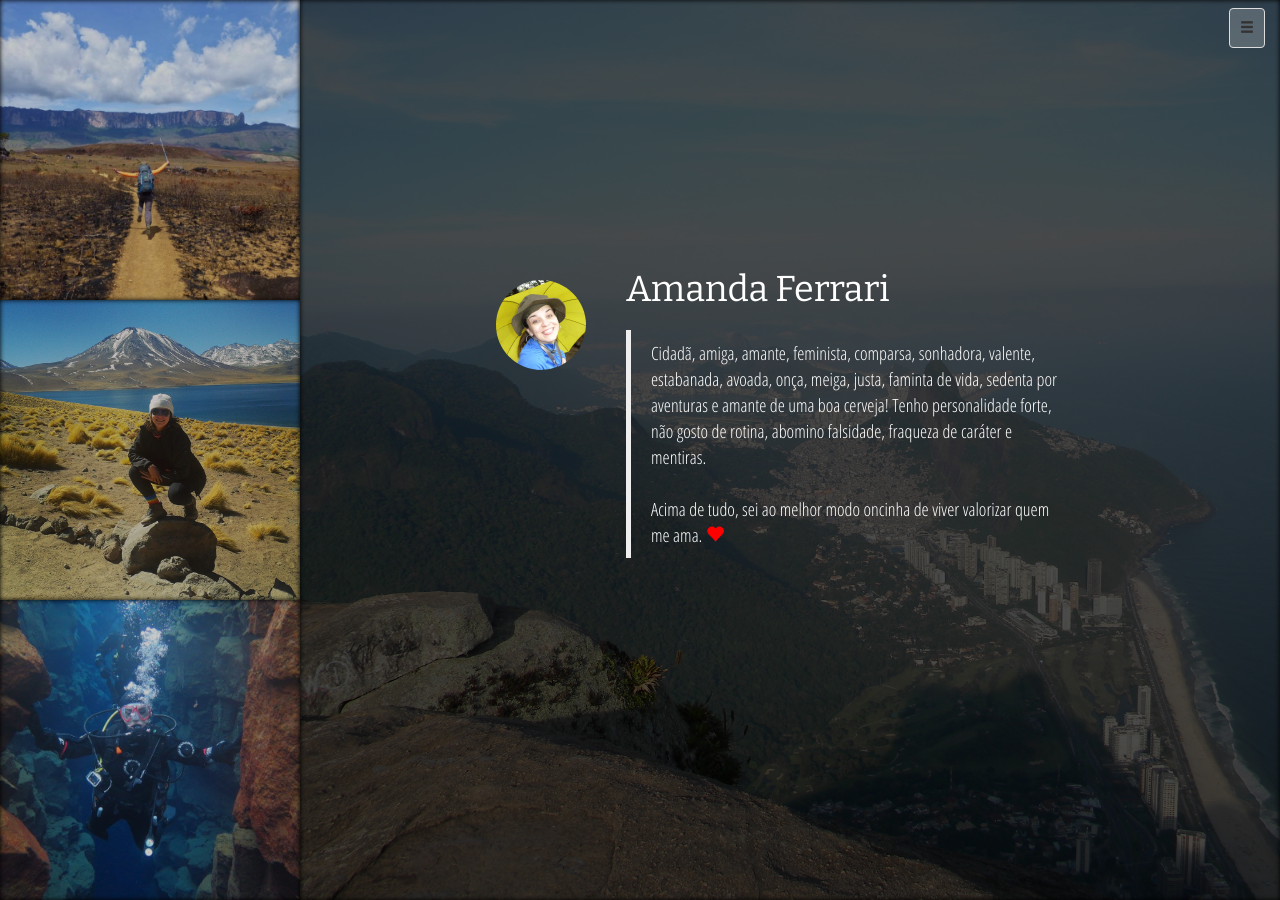
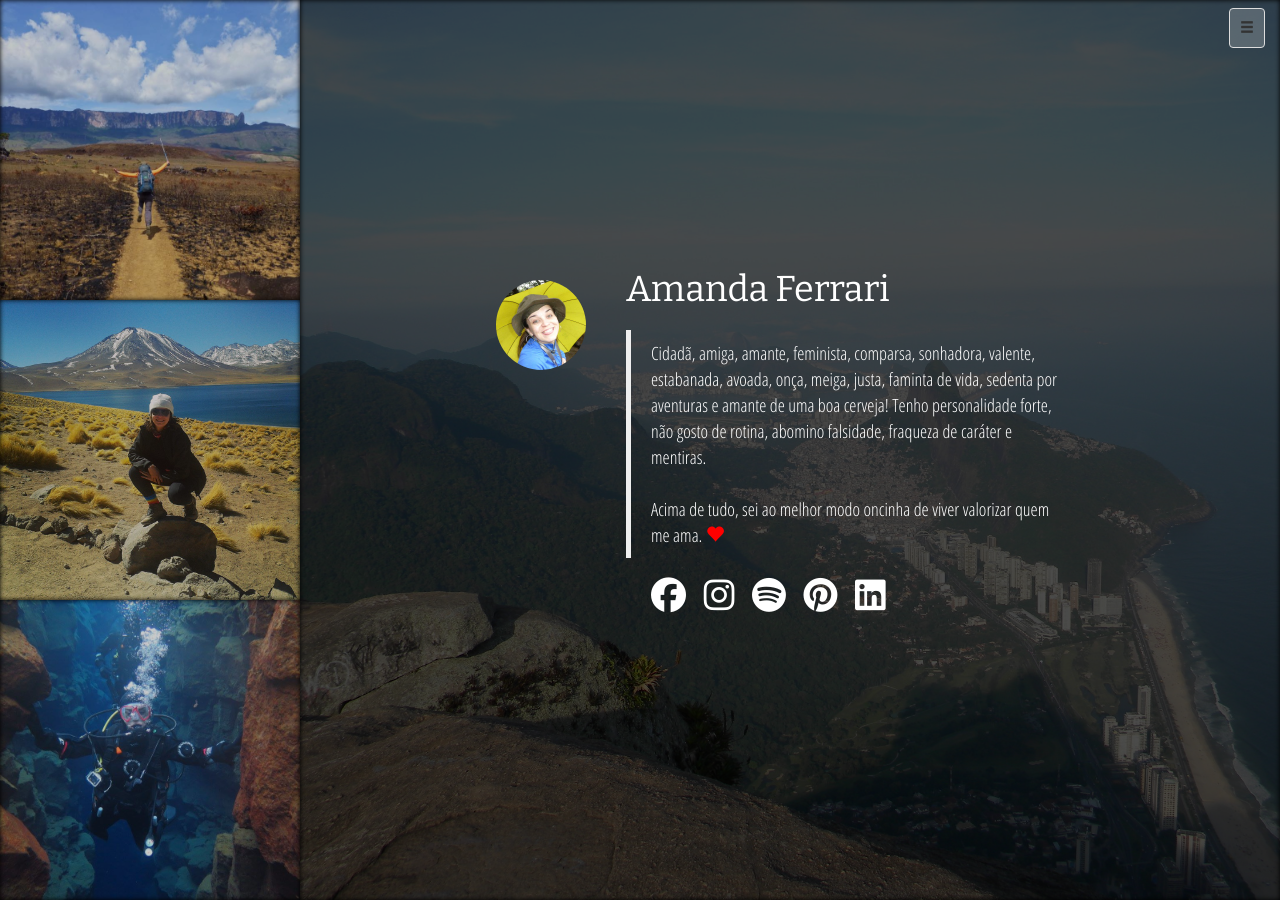
Before and after one commit to amandaferrari/project-grace-marguerite, a Jekyll site: the page built from about/index.html, in a window 1280 px wide. Built offline with Jekyll 4.4.1, drawn with Linux system fonts in a browser that asks for light colours; nearby versions of some CDN libraries; some web fonts are replaced.

Commit message:
Add social icons to about/index.html

```diff
--- a/_layouts/default.html
+++ b/_layouts/default.html
@@ -19,6 +19,7 @@
 	<![endif]-->
 	<script src="https://ajax.googleapis.com/ajax/libs/jquery/2.2.4/jquery.min.js"></script>
 	<script src="https://maxcdn.bootstrapcdn.com/bootstrap/3.3.7/js/bootstrap.min.js" integrity="sha384-Tc5IQib027qvyjSMfHjOMaLkfuWVxZxUPnCJA7l2mCWNIpG9mGCD8wGNIcPD7Txa" crossorigin="anonymous"></script>
+	<script src="https://use.fontawesome.com/266cebb7e1.js"></script>
 </head>
 <body>
 
--- a/about/index.html
+++ b/about/index.html
@@ -14,6 +14,15 @@ title: Amanda's Blog · Sobre mim
 			<h1>Amanda Ferrari</h1>
 			<blockquote>Cidadã, amiga, amante, feminista, comparsa, sonhadora, valente, estabanada, avoada, onça, meiga, justa, faminta de vida, sedenta por aventuras e amante de uma boa cerveja! Tenho personalidade forte, não gosto de rotina, abomino falsidade, fraqueza de caráter e mentiras.
 			<br><br>Acima de tudo, sei ao melhor modo oncinha de viver valorizar quem me ama. <span class="glyphicon glyphicon-heart" style="color: red"></span> </blockquote>
+
+
+			<ul id="social-icons">
+				<li><a target="_blank" href="https://www.facebook.com/amanda.ferrari.750"><i class="fa fa-facebook-official" aria-hidden="true"></i></a></li>
+				<li><a target="_blank" href="https://www.instagram.com/amandita_ferrari/?hl=en"><i class="fa fa-instagram" aria-hidden="true"></i></a></li>
+				<li><a target="_blank" href="https://play.spotify.com/user/12155178378"><i class="fa fa-spotify" aria-hidden="true"></i></a></li>
+				<li><a target="_blank" href="https://br.pinterest.com/amandaferrari75/"><i class="fa fa-pinterest" aria-hidden="true"></i></a></li>
+				<li><a target="_blank" href="https://www.linkedin.com/in/amanda-ferrari-48797419/"><i class="fa fa-linkedin-square" aria-hidden="true"></i></a></li>
+			</ul>
 		</main>
 	</div>
 </div>
```
Also changed, not shown: _includes/css/about.css (+15 -0 lines).
